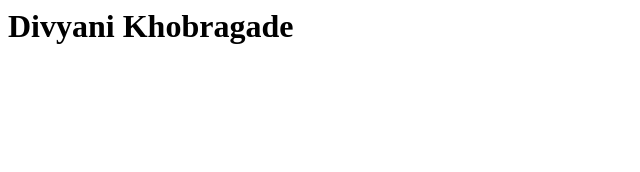
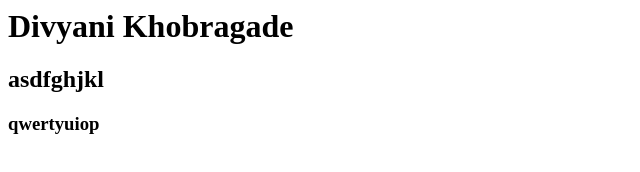
Before and after one commit to Divyani-Khobragade/pskproject, a plain HTML site: page index.html in a window 1280 px wide. Shown: the whole page, without its empty margins (0-640 px from the left). Drawn offline with Linux system fonts and the light colour scheme.

Commit message:
h3 tag added

```diff
--- a/index.html
+++ b/index.html
@@ -1 +1,3 @@
 <h1>Divyani Khobragade</h1>
+<h2>asdfghjkl</h2>
+<h3>qwertyuiop</h3>
```
